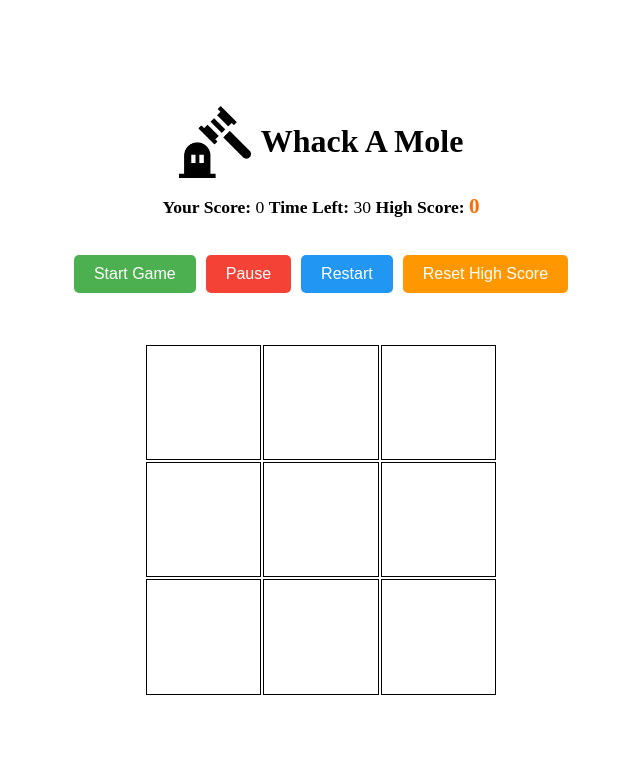
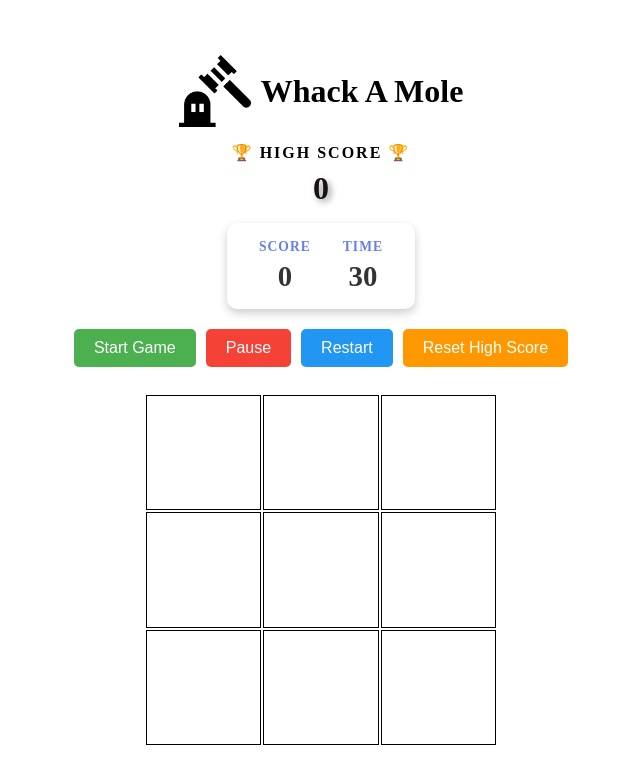
Before and after one commit to piyushkdas0611/whack-a-mole, a website: page index.html in a window 1280 px wide. Shown: the whole page, without its empty margins (319-959 px from the left). Drawn offline with Linux system fonts and the light colour scheme.

Commit message:
Update UI and fix functionality for High Score and buttons
- Improved UI styling for the High Score section
- Fixed JavaScript functionality for the Reset button
- Corrected behavior of the Start button
- Updated index.html, app.js, and styles.css accordingly

```diff
--- a/app.js
+++ b/app.js
@@ -46,6 +46,10 @@ function checkHighScore() {
             highScoreMessage.style.display = 'none'
         }, 3000)
     }
+    else
+    {
+        document.querySelector('.stats').style.display = 'block'
+    }
 }
 
 // reset to 0 on clicking reset high score button
@@ -70,7 +74,7 @@ function resetGame() {
     timeLeft.textContent = currentTime
     final.innerHTML = ''
     highScoreMessage.style.display = 'none'
-    document.querySelector('.stats').style.display = 'block'
+    document.querySelector('.stats').style.display = 'flex'
     squares.forEach(square => square.classList.remove('mole'))
     isGamePaused = false
     isGameRunning = false
@@ -99,11 +103,13 @@ function pauseGame() {
             clearInterval(countDownTimer)
             pauseButton.textContent = 'Resume'
             isGamePaused = true
+
         } else {
             moveMole()
             countDownTimer = setInterval(countDown, 1000)
             pauseButton.textContent = 'Pause'
             isGamePaused = false
+
         }
     }
 }
@@ -150,7 +156,7 @@ function countDown() {
 
         document.querySelector('.stats').style.display = 'none'
         isGameRunning = false
-        startButton.disabled = true
+        startButton.disabled = false
         pauseButton.disabled = true
         restartButton.disabled = false
     }
--- a/index.html
+++ b/index.html
@@ -12,13 +12,19 @@
         <img src="./images/whack-a-mole.png" alt="" class="icon">
         <h1>Whack A Mole</h1>
     </div>
+    <div class="high-score-display">
+        <div class="label">🏆 High Score 🏆</div>
+        <span id="high-score">0</span>
+    </div>
    <div class="stats">
-        <b>Your Score:</b>
-        <span id="score">0</span>
-        <b>Time Left:</b>
-        <span id="time-left">30</span>
-        <b>High Score:</b>
-        <span id="high-score">0</span>
+        <div class="stat-item">
+            <b>Score</b>
+            <span id="score">0</span>
+        </div>
+        <div class="stat-item">
+            <b>Time</b>
+            <span id="time-left">30</span>
+        </div>
    </div>
     <div class="controls">
         <button id="start-button">Start Game</button>
--- a/styles.css
+++ b/styles.css
@@ -11,7 +11,7 @@ body {
     flex-direction: column;
     justify-content: center;
     align-items: center;
-    gap: 1rem;
+    gap: 0.3 rem;
 }
 
 .header {
@@ -30,9 +30,14 @@ body {
 .stats {
     display: flex;
     flex-direction: row;
-    gap: 1rem;
+    gap: 2rem;
     font-size: 1.1rem;
+    background: white;
+    padding: 1rem 2rem;
+    border-radius: 10px;
+    box-shadow: 0 4px 10px rgba(0, 0, 0, 0.2);
 }
+
 
 .grid {
     margin: 0 auto;
@@ -54,6 +59,12 @@ body {
     aspect-ratio: 1;
     width: 100%;
     border: 1px solid black;
+    cursor: grab;
+    transition: transform 0.1s;
+}
+
+.square:hover {
+    transform: scale(0.95);
 }
 
 .mole {
@@ -77,6 +88,7 @@ button {
     background-color: #4CAF50;
     color: white;
     transition: background-color 0.3s;
+    transition: all 0.3s;
 }
 
 button:hover:not(:disabled) {
@@ -127,12 +139,18 @@ button:disabled {
 }
 
 @keyframes bounce {
-    0%, 20%, 60%, 100% {
+
+    0%,
+    20%,
+    60%,
+    100% {
         transform: translateY(0);
     }
+
     40% {
         transform: translateY(-10px);
     }
+
     80% {
         transform: translateY(-5px);
     }
@@ -156,3 +174,55 @@ button:disabled {
         gap: 0.125rem;
     }
 }
+
+.high-score-display .label {
+    color: black;
+    font-size: 1rem;
+    text-transform: uppercase;
+    letter-spacing: 2px;
+    font-weight: bold;
+    margin-bottom: 0.5rem;
+}
+
+.high-score-display {
+    padding: 1rem 1.5rem;
+    min-width: 200px;
+}
+
+.high-score-display #high-score {
+    font-size: 2.5rem;
+}
+
+.high-score-display #high-score {
+    color: #1a1010;
+    font-weight: bold;
+    font-size: 2rem;
+    text-shadow: 3px 3px 6px rgba(0, 0, 0, 0.4);
+    display: flex;
+    justify-content: center;
+
+}
+
+.stat-item {
+    display: flex;
+    flex-direction: column;
+    align-items: center;
+    gap: 0.3rem;
+}
+
+.stat-item b {
+    color: #667eea;
+    font-size: 0.85rem;
+    text-transform: uppercase;
+    letter-spacing: 1px;
+}
+
+.stat-item span {
+    font-size: 1.8rem;
+    font-weight: bold;
+    color: #333;
+}
+
+#final-score {
+    padding-bottom: 0.5rem;
+}
```
